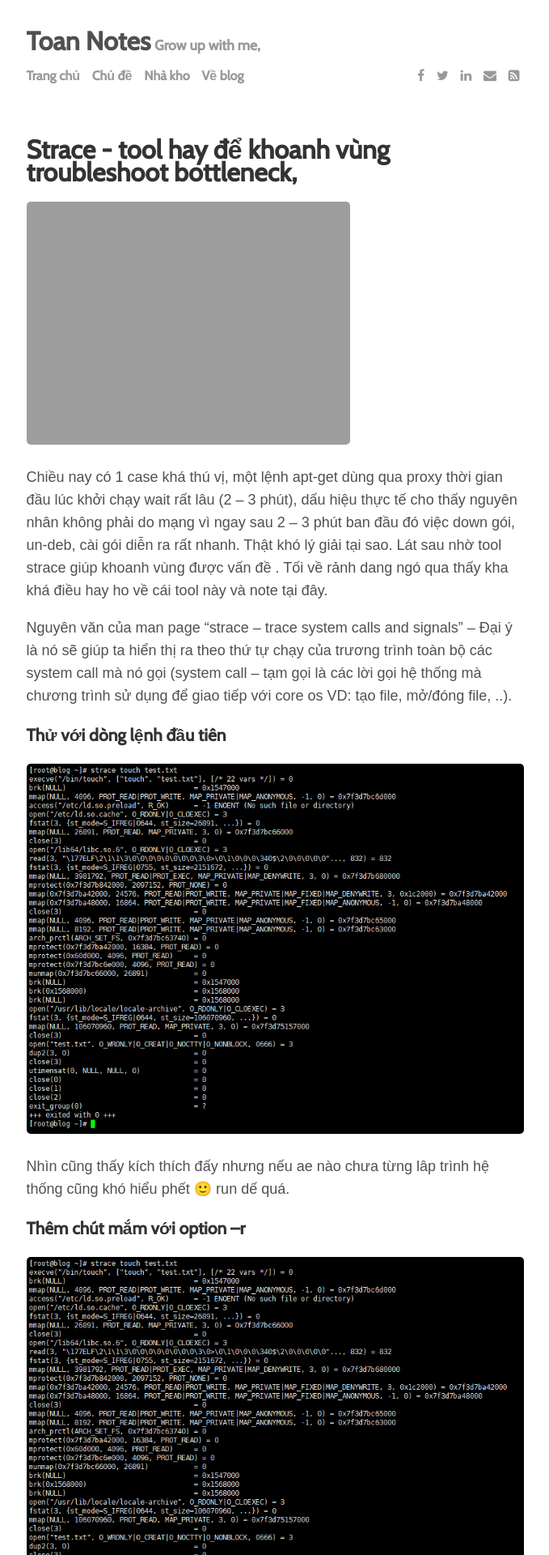
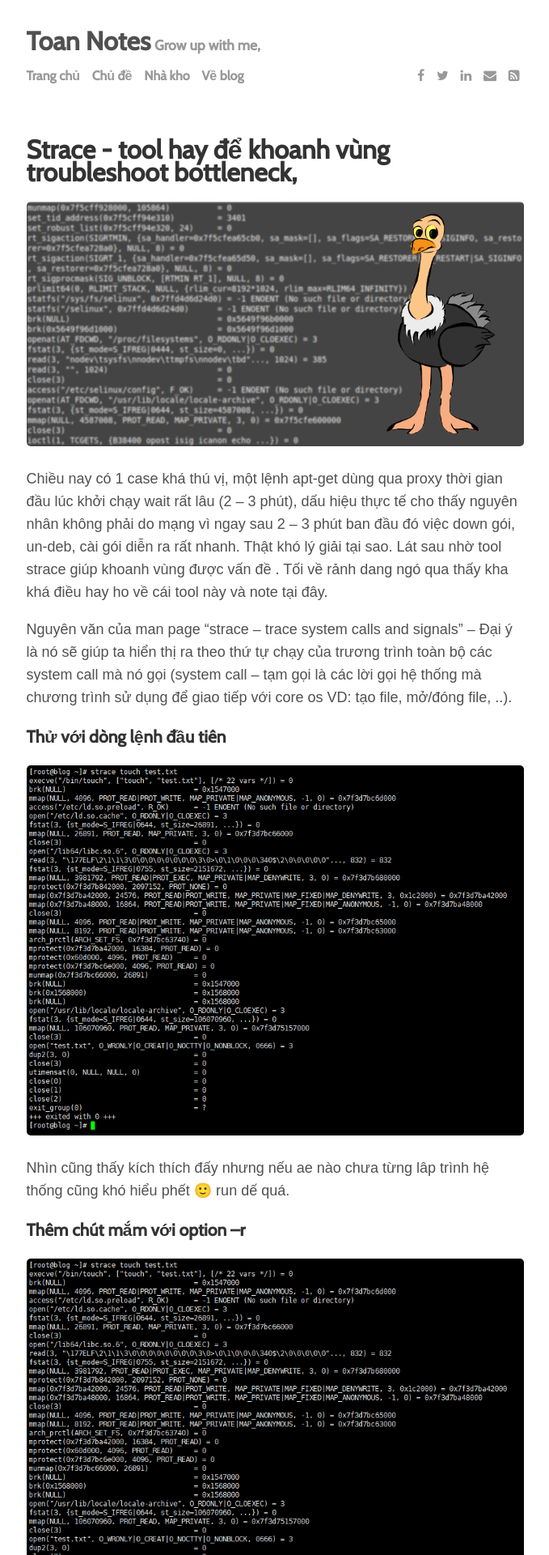
Before and after one commit to toannai/blog, a Jekyll site: the page built from _posts/2019-05-25-strace-cong-cu-troubleshoot-bottleneck.md, in a window 1280 px wide. Shown: the top 1920 px of the page at 81% size, without its empty margins (300-979 px from the left). Built offline with Jekyll 4.4.1, drawn with Linux system fonts in a browser that asks for light colours; some web fonts are replaced.

Commit message:
update intro

```diff
--- a/_posts/2019-05-25-strace-cong-cu-troubleshoot-bottleneck.md
+++ b/_posts/2019-05-25-strace-cong-cu-troubleshoot-bottleneck.md
@@ -4,7 +4,7 @@ title: "Strace - tool hay để khoanh vùng troubleshoot bottleneck,"
 author: "remi"
 categories: job
 tags: [Việc]
-image: assets/img/2019/05/25/190509_strace_intro.png
+image: assets/img/2019/05/25/strace-featured.png
 ---
 
 Chiều nay có 1 case khá thú vị, một lệnh apt-get dùng qua proxy thời gian đầu lúc khởi chạy wait rất lâu (2 – 3 phút), dấu hiệu thực tế cho thấy nguyên nhân không phải do mạng vì ngay sau 2 – 3 phút ban đầu đó việc down gói, un-deb, cài gói diễn ra rất nhanh. Thật khó lý giải tại sao. Lát sau nhờ tool strace giúp khoanh vùng được vấn đề . Tối về rảnh dang ngó qua thấy kha khá điều hay ho về cái tool này và note tại đây.
```
Also changed, not shown: assets/img/2019/05/25/strace-featured.png (added).
